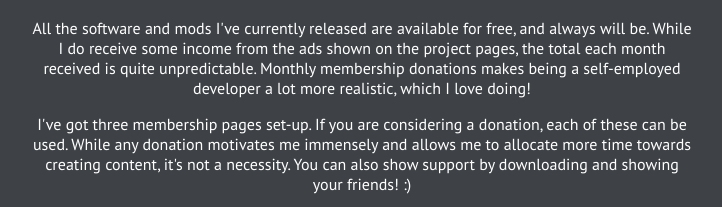
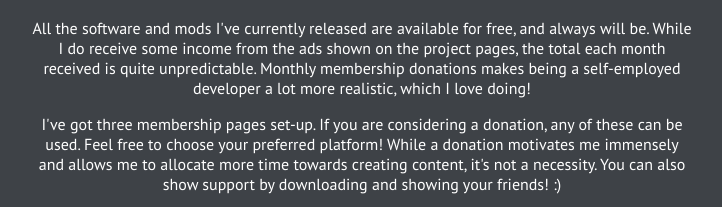
Before and after one commit to ricksouth/ricksouth.com, a plain HTML site: page donate/index.html in a window 1280 px wide. Shown: the part 582-789 px from the top of the page, without its empty margins (278-1000 px from the left). Drawn offline with Linux system fonts and the light colour scheme.

Commit message:
Update index.html

```diff
--- a/donate/index.html
+++ b/donate/index.html
@@ -44,7 +44,7 @@
 				</div>
 				<h4>Hi! My name is Rick, also known as Serilum.</h4>
 				<p>All the software and mods I've currently released are available for free, and always will be. While I do receive some income from the ads shown on the project pages, the total each month received is quite unpredictable. Monthly membership donations makes being a self-employed developer a lot more realistic, which I love doing!</p>
-				<p>I've got three membership pages set-up. If you are considering a donation, each of these can be used. While any donation motivates me immensely and allows me to allocate more time towards creating content, it's not a necessity. You can also show support by downloading and showing your friends! :)</p>
+				<p>I've got three membership pages set-up. If you are considering a donation, any of these can be used. Feel free to choose your preferred platform! While a donation motivates me immensely and allows me to allocate more time towards creating content, it's not a necessity. You can also show support by downloading and showing your friends! :)</p>
 				<p>Either way, thank you very much for being here. I appreciate it!</p><br>
 				<img class="gif thumb" src="/assets/images/thumbsup.gif">
 			</div>
```
